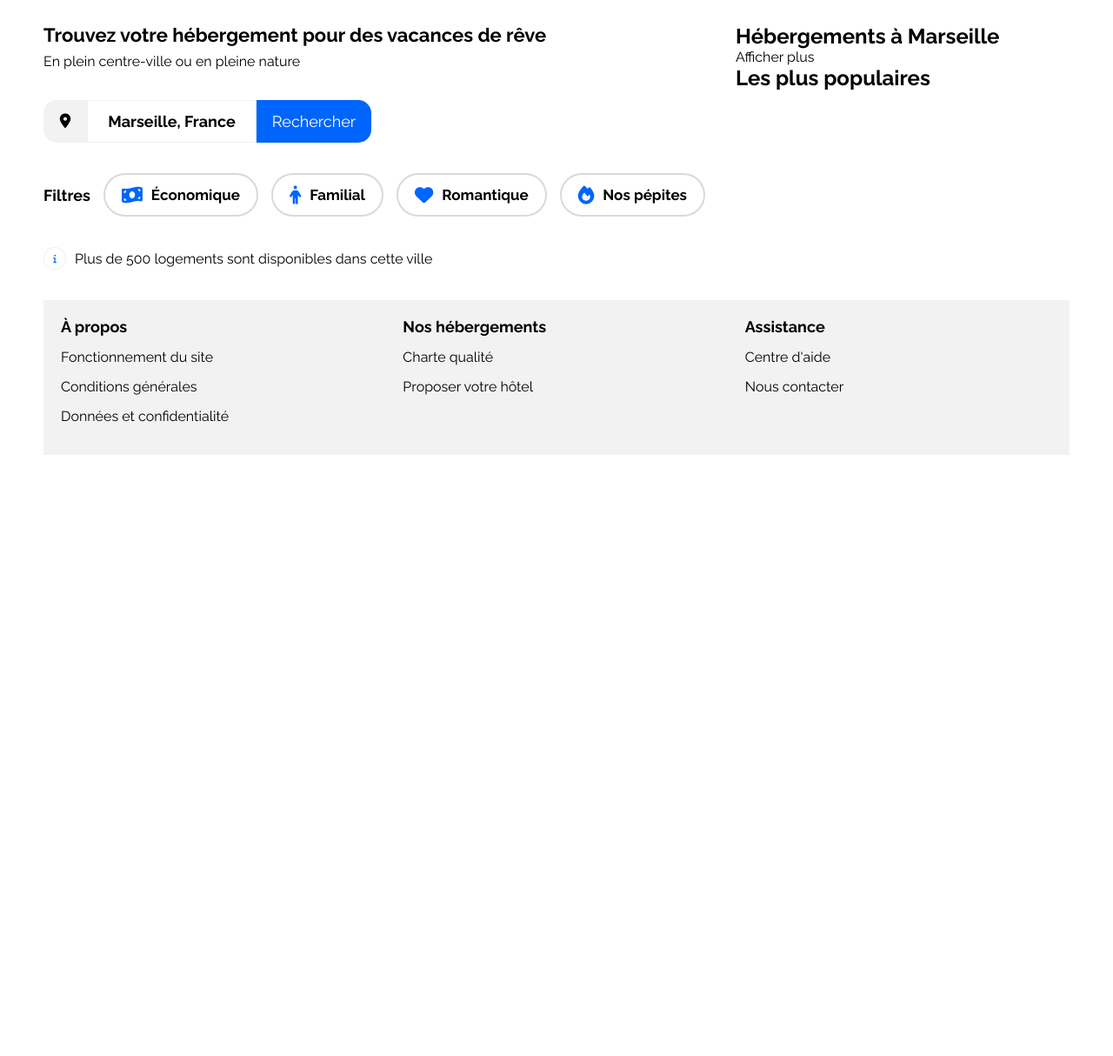
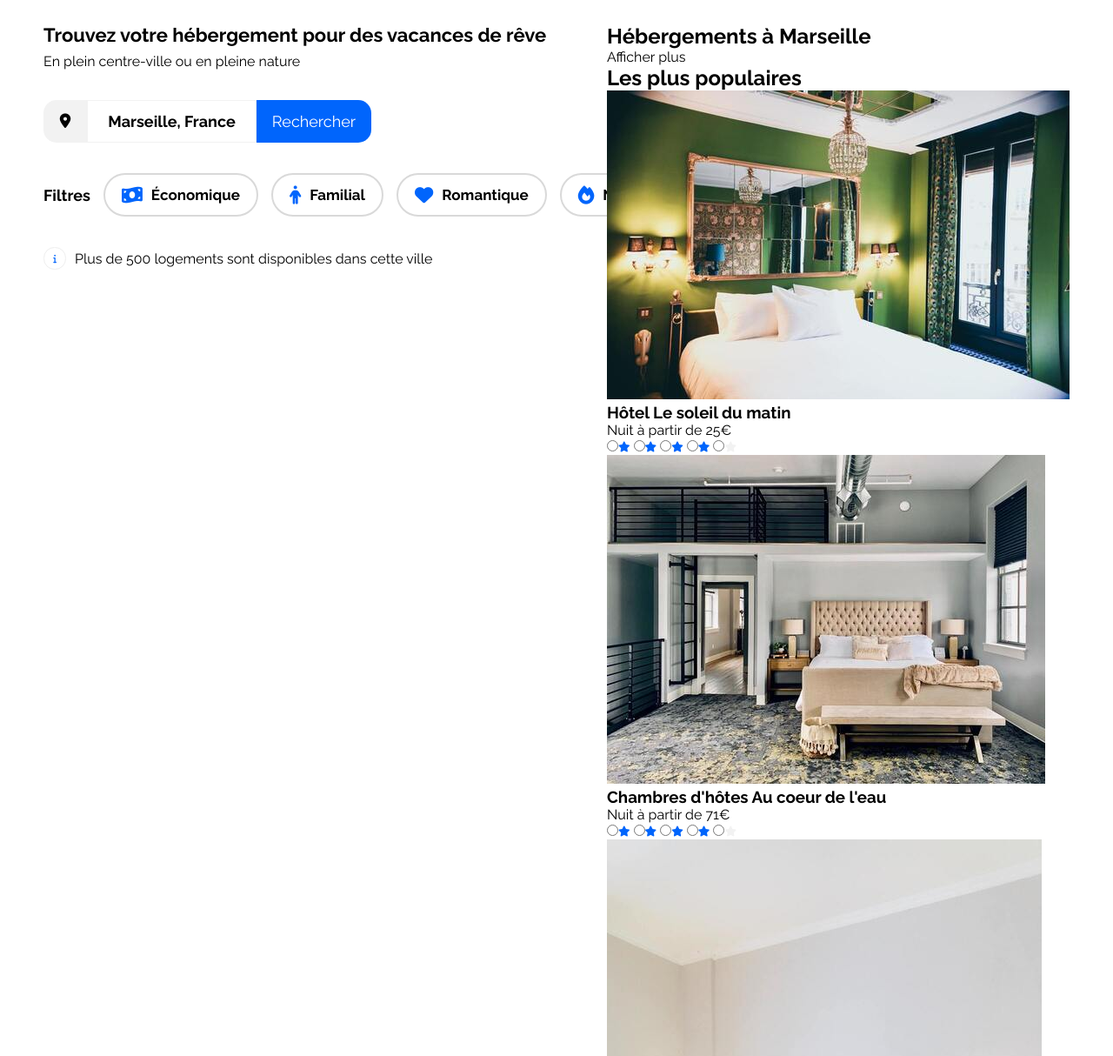
Before and after one commit to Alexis-Rey/OC_Project2_Booki, a plain HTML site: page accueil.html in a window 1280 px wide. Shown: the part 86-1300 px from the top of the page at 87% size. Before the commit the page ends 800 px from the top, so only its background shows below. Drawn offline with Linux system fonts and the light colour scheme.

Commit message:
Ajout du HTML de la section  populaire

```diff
--- a/accueil.html
+++ b/accueil.html
@@ -70,8 +70,10 @@
                 </div>
             </section>
 
+            <!-- Mise en place du contenu concernant l'hébergement -->
             <div class="hebergement_et_pop">
 
+                <!-- Section d'hébergements -->
                 <section id="hebergement">
                     <h2>Hébergements à Marseille</h2>
                     <div class="hebergement_contenu">
@@ -81,22 +83,81 @@
                     <a href="">Afficher plus</a>
                 </section>
 
+                <!-- Mise en place de la partie indépendante concernant les hébergements les plus populaires -->
                 <aside class="populaire">
+
+                    <!-- Titre globale et icone graphique -->
                     <div class="populaire_TitreIcone">
                         <h2>Les plus populaires</h2>
                         <i><span class="sr-only">Statistiques</span></i>
                     </div>
-                    <div class="populaire_contenu">
-                        <a href="">
-                            <article class="populaire_card"></article>
-                        </a>
-                        <a href="">
-                            <article class="populaire_card"></article>
-                        </a>
-                        <a href="">
-                            <article class="populaire_card"></article>
-                        </a>
-                    </div>
+
+                    <!-- Première carte d'hôtel -->
+                    <a href="" class="populaire_Lien" id="pop-Card1">
+                        <article class="populaire_Card">
+                            <img src="images/hebergements/emile-guillemot.jpg" alt="Image de la chambre d'hôtel 'Le soleil du matin'">
+                            <!-- Partie contenant l'ensemble des infos lié à l'hôtel -->
+                            <div class="populaire_Card_Info">
+                                <div class="card_Info_Titre">
+                                    <h3>Hôtel Le soleil du matin</h3>
+                                    <p>Nuit à partir de 25<span id="euro">€</span></p>
+                                </div>
+                                <!-- Système de notation -->
+                                <form class="card_Info_Note">
+                                    <input type="radio" id="card1_star5" name="card1_note" value="5"><label for="card1_star5"><i class="fa-xs fa-solid fa-star" aria-hidden="true"></i></label>
+                                    <input type="radio" id="card1_star4" name="card1_note" value="4"><label for="card1_star4"><i class="fa-xs fa-solid fa-star" aria-hidden="true"></i></label>
+                                    <input type="radio" id="card1_star3" name="card1_note" value="3"><label for="card1_star3"><i class="fa-xs fa-solid fa-star" aria-hidden="true"></i></label>
+                                    <input type="radio" id="card1_star2" name="card1_note" value="2"><label for="card1_star2"><i class="fa-xs fa-solid fa-star" aria-hidden="true"></i></label>
+                                    <input type="radio" id="card1_star1" name="card1_note" value="1"><label for="card1_star1"><i class="fa-xs fa-solid fa-star neutral-star" aria-hidden="true"></i></label>
+                                  </form>
+                            </div>
+                        </article>
+                    </a>
+
+                    <!-- Seconde carte d'hôtel -->
+                    <a href="" class="populaire_Lien" id="pop-Card2">
+                        <article class="populaire_Card">
+                            <img src="images/hebergements/aw-creative.jpg" alt="Image de la chambre d'hôte 'Au coeur de l'eau'">
+                            <!-- Partie contenant l'ensemble des infos lié à l'hôtel -->
+                            <div class="populaire_Card_Info">
+                                <div class="card_Info_Titre">
+                                    <h3>Chambres d'hôtes Au coeur de l'eau</h3>
+                                    <p>Nuit à partir de 71<span id="euro">€</span></p>
+                                </div>
+                                <!-- Système de notation -->
+                                <form class="card_Info_Note">
+                                    <input type="radio" id="card2_star5" name="card2_note" value="5"><label for="card2_star5"><i class="fa-xs fa-solid fa-star" aria-hidden="true"></i></label>
+                                    <input type="radio" id="card2_star4" name="card2_note" value="4"><label for="card2_star4"><i class="fa-xs fa-solid fa-star" aria-hidden="true"></i></label>
+                                    <input type="radio" id="card2_star3" name="card2_note" value="3"><label for="card2_star3"><i class="fa-xs fa-solid fa-star" aria-hidden="true"></i></label>
+                                    <input type="radio" id="card2_star2" name="card2_note" value="2"><label for="card2_star2"><i class="fa-xs fa-solid fa-star" aria-hidden="true"></i></label>
+                                    <input type="radio" id="card2_star1" name="card2_note" value="1"><label for="card2_star1"><i class="fa-xs fa-solid fa-star neutral-star" aria-hidden="true"></i></label>
+                                  </form>
+                            </div>
+                        </article>
+                    </a>
+
+                    <!-- Troisème carte d'hôtel -->
+                    <a href="" class="populaire_Lien" id="pop-Card3">
+                        <article class="populaire_Card">
+                            <img src="images/hebergements/febrian-zakaria2.jpg" alt="Image de la chambre d'hôtel 'Bleu et Blanc'">
+                            <!-- Partie contenant l'ensemble des infos lié à l'hôtel -->
+                            <div class="populaire_Card_Info">
+                                <div class="card_Info_Titre">
+                                    <h3>Hôtel Bleu et Blanc</h3>
+                                    <p>Nuit à partir de 68<span id="euro">€</span></p>
+                                </div>
+                                <!-- Système de notation -->
+                                <form class="card_Info_Note">
+                                    <input type="radio" id="card3_star5" name="card3_note" value="5"><label for="card3_star5"><i class="fa-xs fa-solid fa-star" aria-hidden="true"></i></label>
+                                    <input type="radio" id="card3_star4" name="card3_note" value="4"><label for="card3_star4"><i class="fa-xs fa-solid fa-star" aria-hidden="true"></i></label>
+                                    <input type="radio" id="card3_star3" name="card3_note" value="3"><label for="card3_star3"><i class="fa-xs fa-solid fa-star" aria-hidden="true"></i></label>
+                                    <input type="radio" id="card3_star2" name="card3_note" value="2"><label for="card3_star2"><i class="fa-xs fa-solid fa-star" aria-hidden="true"></i></label>
+                                    <input type="radio" id="card3_star1" name="card3_note" value="1"><label for="card3_star1"><i class="fa-xs fa-solid fa-star neutral-star" aria-hidden="true"></i></label>
+                                  </form>
+                            </div>
+                        </article>
+                    </a>
+
                 </aside>
 
             </div>
```
